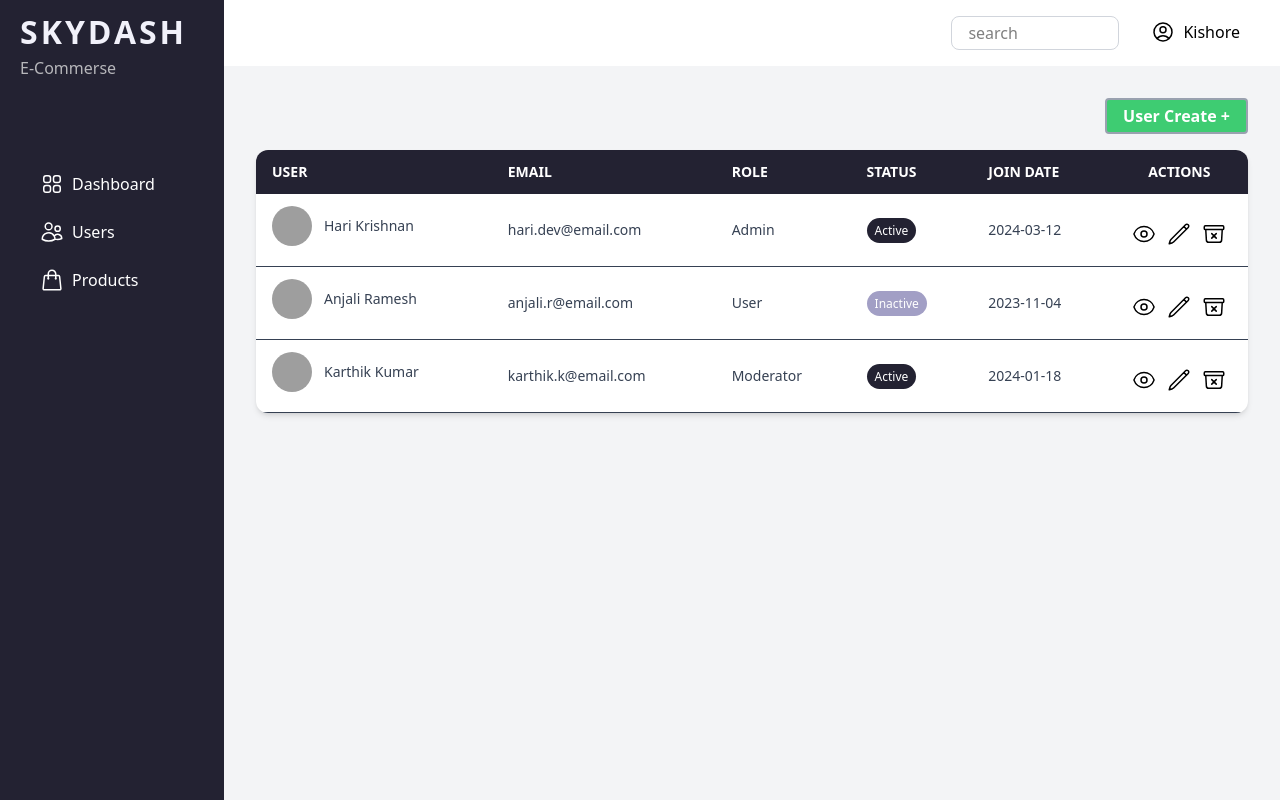
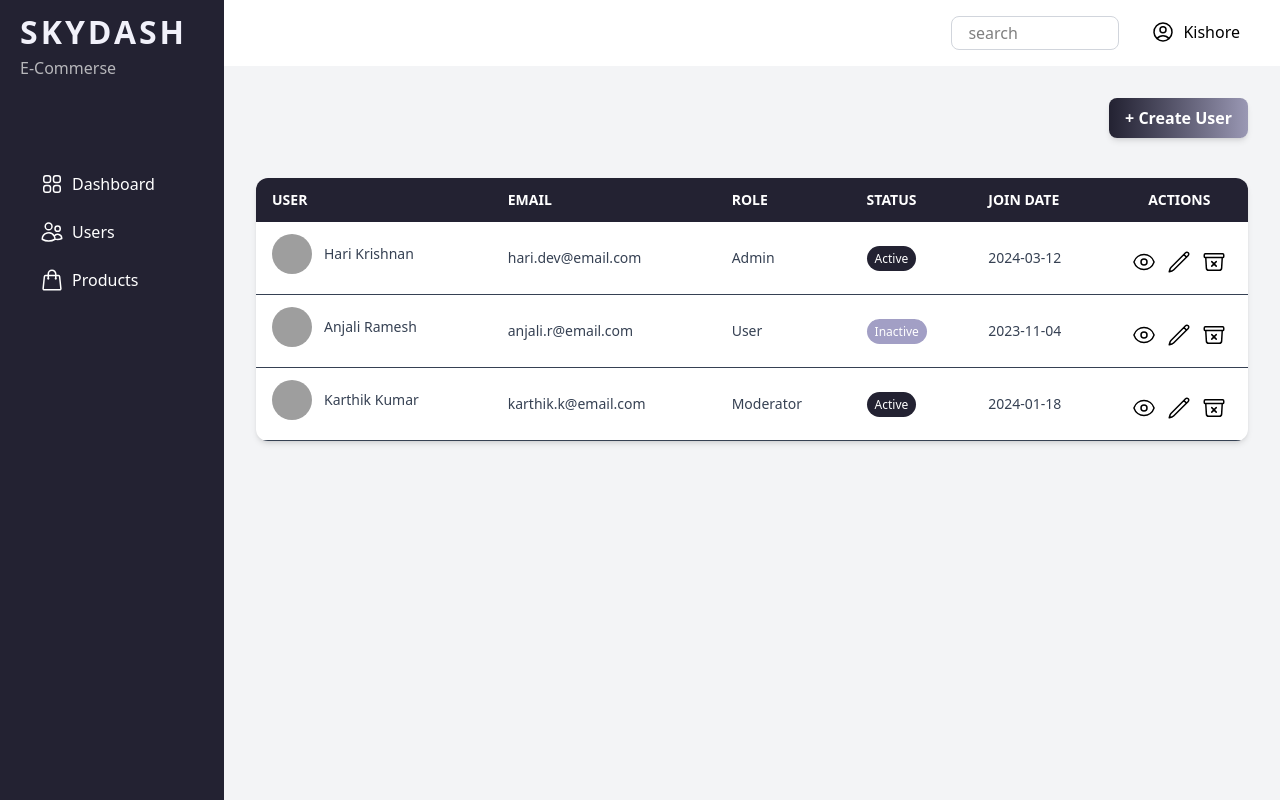
Before and after one commit to mr-harikrishnan/gng-user-and-admin-pannel-react, a React (Vite) app: page /admin/users in a window 1280 px wide. Built offline with nearby package versions, Linux system fonts and the light colour scheme; grey boxes are pictures that could not be loaded.

Commit message:
chnage some user in admin

```diff
--- a/src/component/adminLayout/content/users/UsersList.jsx
+++ b/src/component/adminLayout/content/users/UsersList.jsx
@@ -42,11 +42,13 @@ function UsersList() {
     <div className="min-h-screen bg-gray-100 p-4 md:p-8">
       {/* User Create */}
       <div className="flex justify-end mb-4">
-        <Link to="usercreate">
-          <button className="border-2 border-gray-400 px-4 py-1 bg-[#3ecc72] rounded text-white font-semibold">
-            User Create +
-          </button>
-        </Link>
+        <div className="flex justify-end mb-6">
+
+            <button className="bg-gradient-to-r from-[#232232] to-[#9A98B4] cursor-pointer hover:from-[#625f8b] hover:to-[#c3c1e3] text-white px-4 py-2 rounded-lg shadow-md font-semibold transition duration-300">
+              + Create User
+            </button>
+
+        </div>
       </div>
 
 
@@ -83,8 +85,8 @@ function UsersList() {
                 <td className="py-3 px-4 hidden md:table-cell">
                   <span
                     className={`px-2 py-1 rounded-full text-white text-xs font-medium ${user.status === "Active"
-                        ? "bg-[#232232]"
-                        : "bg-[#a29fc5] "
+                      ? "bg-[#232232]"
+                      : "bg-[#a29fc5] "
                       }`}
                   >
                     {user.status}
```
